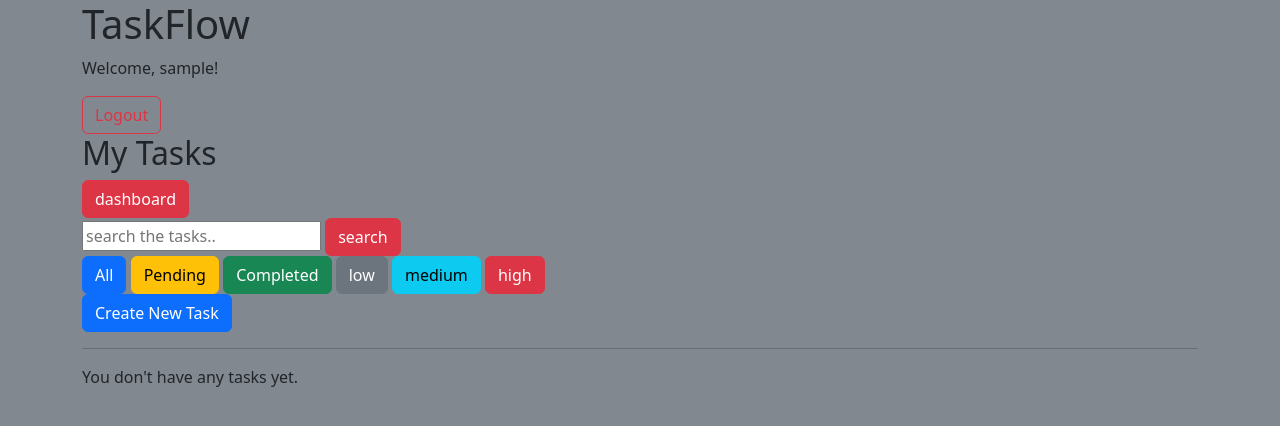
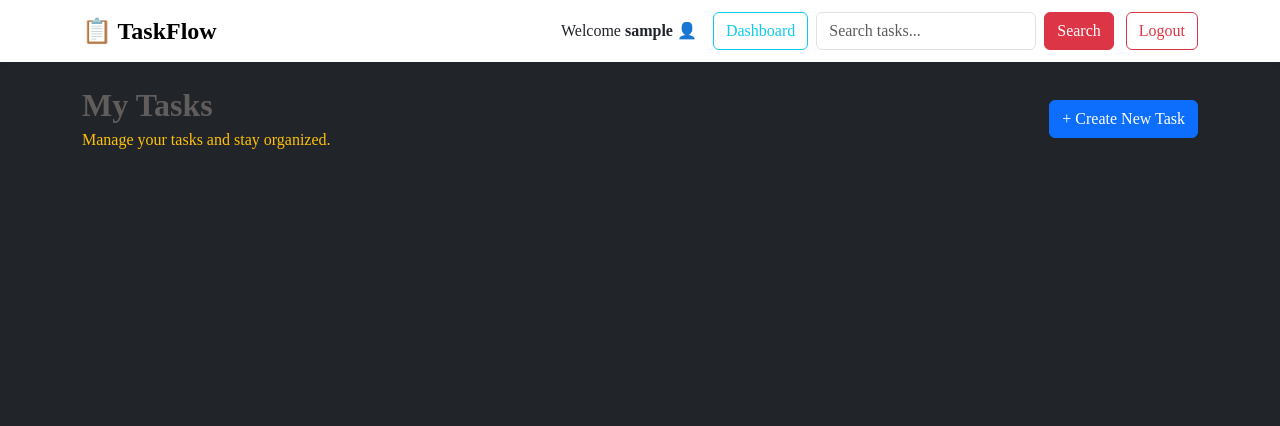
Before and after one commit to Brij-Ai/TaskFlow-toDO-Django, a Django app: page /tasks/ in a window 1280 px wide. Shown: the top 426 px of the page. Run offline with Django 5.2, Linux system fonts and the light colour scheme; the visitor is signed in with stand-in values (Sample User, id 1); data that the repository does not hold is empty; parts of the project's set-up code (start-up, migrations or seed data) failed here and were passed over.

Commit message:
Refactor home, register, and task_list templates: enhance layout with Bootstrap styling and improve structure

```diff
--- a/taskFlow/tasks/templates/home.html
+++ b/taskFlow/tasks/templates/home.html
@@ -1,24 +1,89 @@
-{% comment %} {% extends 'layout.html' %}
+{% load static %}
+<!doctype html>
+<html lang="en">
+  <head>
+    <meta charset="UTF-8" />
+    <meta name="viewport" content="width=device-width, initial-scale=1.0" />
+    <title>{% block title %}TaskFlow Home{% endblock %}</title>
+    <link
+      href="https://cdn.jsdelivr.net/npm/bootstrap@5.3.7/dist/css/bootstrap.min.css"
+      rel="stylesheet"
+    />
+  </head>
+  <body class="bg-dark" style="font-family: Arial sans-serif; color: #615d5d">
+    {% block lio %}
+        <nav class="navbar navbar-expand-lg navbar-light bg-white shadow-sm">
+        <di class="container">
+          <a class="navbar-brand fw-bold">🗒️TaskFlow </a>
+          <div class="ms-auto">
+            {% if user.is_authenticated %}
+            <span class="text-bg-black me-3 gap-3">
+              Welcome <b>{{ user.username }}</b> 👤</span>
+            <form action="{% url 'logout' %}" method="POST" class="d-inline">
+              {% csrf_token %}
+              <button class="btn btn-outline-danger">Logout</button>
+            </form>
+              <a href="{%url 'task_list'%}" class="btn btn-outline-success"role="button">My Task</a>
+              <a href="{% url 'user_dashboard' %}" class="btn btn-outline-info" role="button">Dashboard</a>
+            {% endif %}
+          </div>
+          <div>
+            {% if not user.is_authenticated %}
+                <a href="{% url 'register' %}" class="btn btn-primary me-2">Register</a>
+                <a href="{% url 'login' %}" class="btn btn-outline-primary"> Login </a>
+            {% endif %}
+          </div>
+        </nav>
+      {% endblock %}
 
-{% block title %}ToDo Home{% endblock %}
+    {% block content %}
+    <div class="container text-center py-5">
+      <h1 class="display-4 fw-bold">Welcome to TaskFlow</h1>
 
-{% block content %}
-<h1>hello , say welcome</h1>
-{% endblock %} {% endcomment %}
+      <p class="lead mt-3">
+        Organize your tasks. Stay focused. Get things done.
+      </p>
 
-<!DOCTYPE html>
-<html lang="en">
-<head>
-    <meta charset="UTF-8">
-    <meta name="viewport" content="width=device-width, initial-scale=1.0">
-    <title>home</title>
-    <link href="https://cdn.jsdelivr.net/npm/bootstrap@5.3.8/dist/css/bootstrap.min.css" rel="stylesheet" integrity="sha384-sRIl4kxILFvY47J16cr9ZwB07vP4J8+LH7qKQnuqkuIAvNWLzeN8tE5YBujZqJLB" crossorigin="anonymous">
-</head>
-<body>
-    <h1>Welcome to ToDo</h1>
-    {% comment %} <p><a href="{%url 'login'%}" class="link-primary link-offset-2 link-underline-opacity-25 link-underline-opacity-100-hover">login</a></p> {% endcomment %}
-    {% comment %} <p><a href="{%url 'register'%}" class="link-primary link-offset-2 link-underline-opacity-25 link-underline-opacity-100-hover">register</a></p> {% endcomment %}
-    <button type="button" class="btn btn-primary" onclick="location.href='{% url 'login' %}'">login</button>
-    <button type="button" class="btn btn-primary" onclick="location.href='{% url 'register' %}'">Register</button>
-</body>
+      <p class="mt-4">
+        TaskFlow is a simple and efficient task management application designed
+        to help you organize your daily work and keep track of your progress.
+      </p>
+
+      <div class="row mt-5">
+        <div class="col-md-4">
+          <h3>Manage Your Tasks</h3>
+          <p>
+            Create, edit, complete, and delete tasks from one place. Set
+            priorities and keep your work organized.
+          </p>
+        </div>
+
+        <div class="col-md-4">
+          <h3>Track Your Progress</h3>
+          <p>
+            Use your dashboard to see your total, completed, pending, and
+            high-priority tasks at a glance.
+          </p>
+        </div>
+
+        <div class="col-md-4">
+          <h3>Stay Productive</h3>
+          <p>
+            Keep your tasks organized, focus on what matters, and make steady
+            progress toward your goals.
+          </p>
+        </div>
+      </div>
+
+      <div class="mt-5">
+        <h4>Get Started</h4>
+
+        <p>Create an account and start managing your tasks today.</p>
+
+        <a class="nav-link, link-underline-light" href="{% url 'contact' %}">Contact Us</a>
+      </div>
+    </div>
+
+    {% endblock %}
+  </body>
 </html>
--- a/taskFlow/tasks/templates/tasks/task_list.html
+++ b/taskFlow/tasks/templates/tasks/task_list.html
@@ -1,97 +1,244 @@
-{% load static %}
-<!doctype html>
-<html>
-  <head>
-    <title>My Tasks - TaskFlow</title>
-    <link rel="stylesheet" href="{% static 'css/style.css' %}">
-    <link href="https://cdn.jsdelivr.net/npm/bootstrap@5.3.8/dist/css/bootstrap.min.css" rel="stylesheet" integrity="sha384-sRIl4kxILFvY47J16cr9ZwB07vP4J8+LH7qKQnuqkuIAvNWLzeN8tE5YBujZqJLB" crossorigin="anonymous">
-  </head>
+{% extends 'home.html' %}
 
-  <body class="container" style="background-color: #82888f;">
-    <h1>TaskFlow</h1>
+{% block title %}{{ user.username }}'s Tasks{% endblock %}
+{% block lio %}
 
-    <p>Welcome, {{ user.username }}!</p>
+<nav class="navbar navbar-expand-lg navbar-light bg-white shadow-sm">
 
-    <a href="{% url 'logout' %}" class="btn btn-outline-danger" role="button">Logout</a>
-    <br>
-    <h2>My Tasks</h2>
+    <div class="container">
 
-    {% comment %} Dashboard {% endcomment %}
-    <a href="{% url 'user_dashboard' %}" class="btn btn-danger" role="button">dashboard</a>
-    {% comment %} <div>
-      <h2>Dashboard</h2>
-      <div>
-        <p>Total Tasks: {{ total_tasks }}</p>
-        <p>Completed Tasks: {{ completed_tasks }}</p>
-        <p>Pending Tasks: {{ pending_tasks }}</p>
-        <p>Completed: {{ completion_percentage }} %</p>
-      </div>
-    </div> {% endcomment %}
+        <!-- Brand -->
+        <a class="navbar-brand fw-bold fs-4" href="{% url 'task_list' %}">
+            📋 TaskFlow
+        </a>
 
-    {% comment %} Search Form {% endcomment %}
-    <div>
-      <form method = "GET">
-        <input type="text" name = 'search' placeholder = 'search the tasks..' values = "{{search | default:'' }}">
-        <button type = 'submit' class="btn btn-danger">search</button>
+        <!-- Right Side -->
+        <div class="d-flex align-items-center gap-2 ms-auto">
+
+            <!-- Welcome -->
+            <span class="text-dark me-2">
+                Welcome <strong>{{ user.username }}</strong> 👤
+            </span>
+            <!-- Dashboard -->
+            <a href="{% url 'user_dashboard' %}"
+               class="btn btn-outline-info">
+                Dashboard
+            </a>
+
+            <!-- Search -->
+            <form method="GET"
+                  action="{% url 'task_list' %}"
+                  class="d-flex">
+
+                <input
+                    type="search"
+                    name="search"
+                    class="form-control"
+                    placeholder="Search tasks..."
+                    value="{{ search_query|default:'' }}"
+                    style="width: 220px;"
+                >
+
+                <button
+                    type="submit"
+                    class="btn btn-danger ms-2">
+                    Search
+                </button>
+
             </form>
+
+            <!-- Logout -->
+            <form action="{% url 'logout' %}"
+                  method="POST"
+                  class="ms-1">
+
+                {% csrf_token %}
+
+                <button
+                    type="submit"
+                    class="btn btn-outline-danger">
+                    Logout
+                </button>
+
+            </form>
+
         </div>
 
-    {% comment %} Filter Links {% endcomment %}
+    </div>
+
+</nav>
+
+{% endblock %}
+{% block content %}
+    <div class="container py-4">
+
+    <!-- Page Header -->
+    <div class="d-flex justify-content-between align-items-center mb-4">
+
         <div>
-      <a href="{%url 'task_list'%}" class="btn btn-primary" role="button">All</a>
-      <a href="{%url 'task_list'%}?status = pending" class="btn btn-warning" role="button">Pending</a>
-      <a href="{%url 'task_list'%}?status = Completed" class="btn btn-success" role="button">Completed</a>
-      <a href="{%url 'task_list'%}?Priority = low" class="btn btn-secondary" role="button">low</a>
-      <a href="{%url 'task_list'%}?Priority = medium" class="btn btn-info" role="button">medium</a>
-      <a href="{%url 'task_list'%}?Priority = high" class="btn btn-danger" role="button">high</a>
+            <h2 class="fw-bold mb-1">My Tasks</h2>
+            <p class="text-warning mb-0">
+                Manage your tasks and stay organized.
+            </p>
         </div>
-    <a href="{% url 'create_task' %}" class="btn btn-primary" role="button">Create New Task</a>
 
-    <hr/>
+        <a href="{% url 'create_task' %}" class="btn btn-primary">
+            + Create New Task
+        </a>
 
-    {% if tasks %} {% for task in tasks %}
-    <div>
-      <h3>{{ task.title }}</h3>
+    </div>
+    <!-- Task Cards -->
+    <div class="row row-cols-1 row-cols-md-2 row-cols-xl-3 g-4">
 
-      <p>{{ task.description }}</p>
+        {% for task in tasks %}
 
-      <p>
-        <strong>Priority:</strong>
-        {{ task.get_priority_display }}
+        <div class="col">
+
+            <div class="card h-100 shadow-sm border-0">
+
+                <div class="card-body">
+
+                    <!-- Title + Priority -->
+                    <div class="d-flex justify-content-between align-items-start mb-3">
+
+                        <h5 class="card-title fw-bold mb-0">
+                            {% if task.completed %}
+                                <span class="text-decoration-line-through text-muted">
+                                    {{ task.title }}
+                                </span>
+                            {% else %}
+                                {{ task.title }}
+                            {% endif %}
+                        </h5>
+
+                        {% if task.priority == 'high' %}
+                            <span class="badge bg-danger">
+                                High
+                            </span>
+
+                        {% elif task.priority == 'medium' %}
+                            <span class="badge bg-warning text-dark">
+                                Medium
+                            </span>
+
+                        {% else %}
+                            <span class="badge bg-success">
+                                Low
+                            </span>
+                        {% endif %}
+
+                    </div>
+
+
+                    <!-- Description -->
+                    <p class="card-text text-muted mb-4">
+                        {{ task.description }}
                     </p>
 
-      <p>
-        <strong>Status:</strong>
 
-        {% if task.completed %} Completed {% else %} Pending {% endif %}
-      </p>
+                    <!-- Due Date -->
+                    <div class="mb-3">
 
-      <form method="POST" action = "{% url 'toggle_task' task.id %}">
+                        {% if task.due_date %}
+
+                            <small class="text-muted">
+                                Due date
+                            </small>
+
+                            <div class="fw-semibold">
+                                {{ task.due_date|date:"d M Y" }}
+                            </div>
+
+                        {% else %}
+
+                            <small class="text-muted">
+                                No due date
+                            </small>
+
+                        {% endif %}
+
+                    </div>
+
+
+                    <!-- Status -->
+                    <form method="POST"
+                          action="{% url 'toggle_task' task.id %}">
+
                         {% csrf_token %}
 
+                        <div class="form-check">
+
+                            <input
+                                class="form-check-input"
+                                type="checkbox"
+                                id="task{{ task.id }}"
+                                onchange="this.form.submit()" {% if task.completed %}checked{% endif %}>
+                            <label
+                                class="form-check-label fw-semibold"
+                                for="task{{ task.id }}">
+
                                 {% if task.completed %}
-          <button type = 'submit' class="btn btn-warning">Mark as Pending</button>
+
+                                    <span class="text-success">
+                                        Completed
+                                    </span>
+
                                 {% else %}
-          <button type = 'submit' class="btn btn-success">Mark as Completed</button>
+
+                                    <span class="text-warning">
+                                        Pending
+                                    </span>
+
                                 {% endif %}
+
+                            </label>
+
+                        </div>
+
                     </form>
 
-      {% if task.due_date %}
-      <p>
-        <strong>Due:</strong>
-        {{ task.due_date }}
-      </p>
-      {% endif %}
-      <a href="{% url 'edit_task' task.id %}" class="btn btn-warning" role="button">Edit</a>
-      <a href="{% url 'delete_task' task.id %}" class="btn btn-danger" role="button">Delete</a>
                 </div>
 
-    <hr />
 
-    {% endfor %} {% else %}
+                <!-- Footer -->
+                <div class="card-footer bg-transparent border-top">
 
-    <p>You don't have any tasks yet.</p>
+                    <div class="d-flex justify-content-between align-items-center">
 
-    {% endif %}
-  </body>
-</html>
+                        <small class="text-muted">
+                            {{ task.created_at|date:"d M Y" }}
+                        </small>
+
+                        <div>
+
+                            <a
+                                href="{% url 'edit_task' task.id %}"
+                                class="btn btn-sm btn-outline-primary"
+                            >
+                                Edit
+                            </a>
+
+                            <a
+                                href="{% url 'delete_task' task.id %}"
+                                class="btn btn-sm btn-outline-danger"
+                            >
+                                Delete
+                            </a>
+
+                        </div>
+
+                    </div>
+
+                </div>
+
+            </div>
+
+        </div>
+        {% endfor %}
+
+    </div>
+
+</div>
+
+
+{% endblock %}
```
Also changed, not shown: taskFlow/tasks/templates/tasks/register.html (+25 -35 lines). Lines whose indentation alone changed are shown as unchanged.
